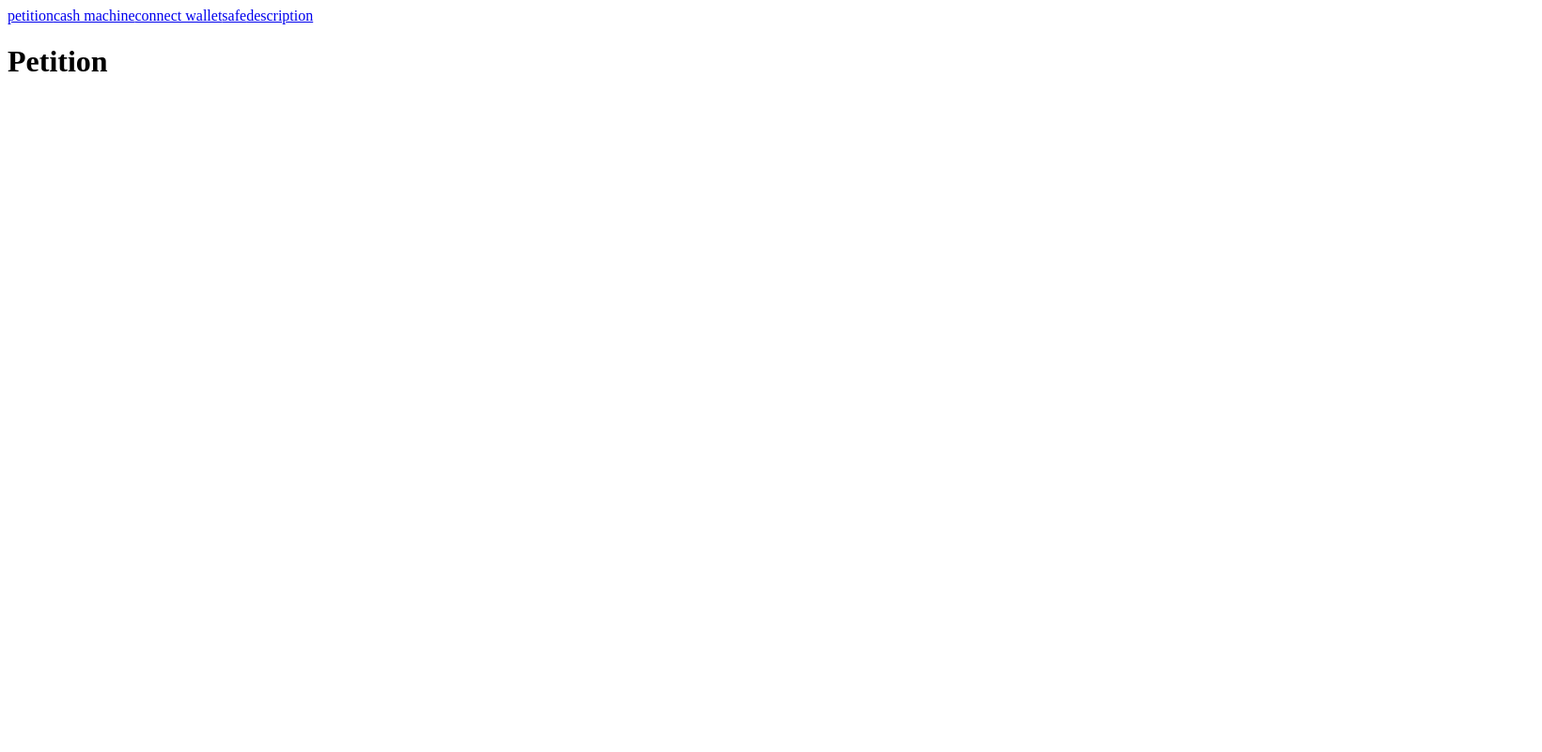
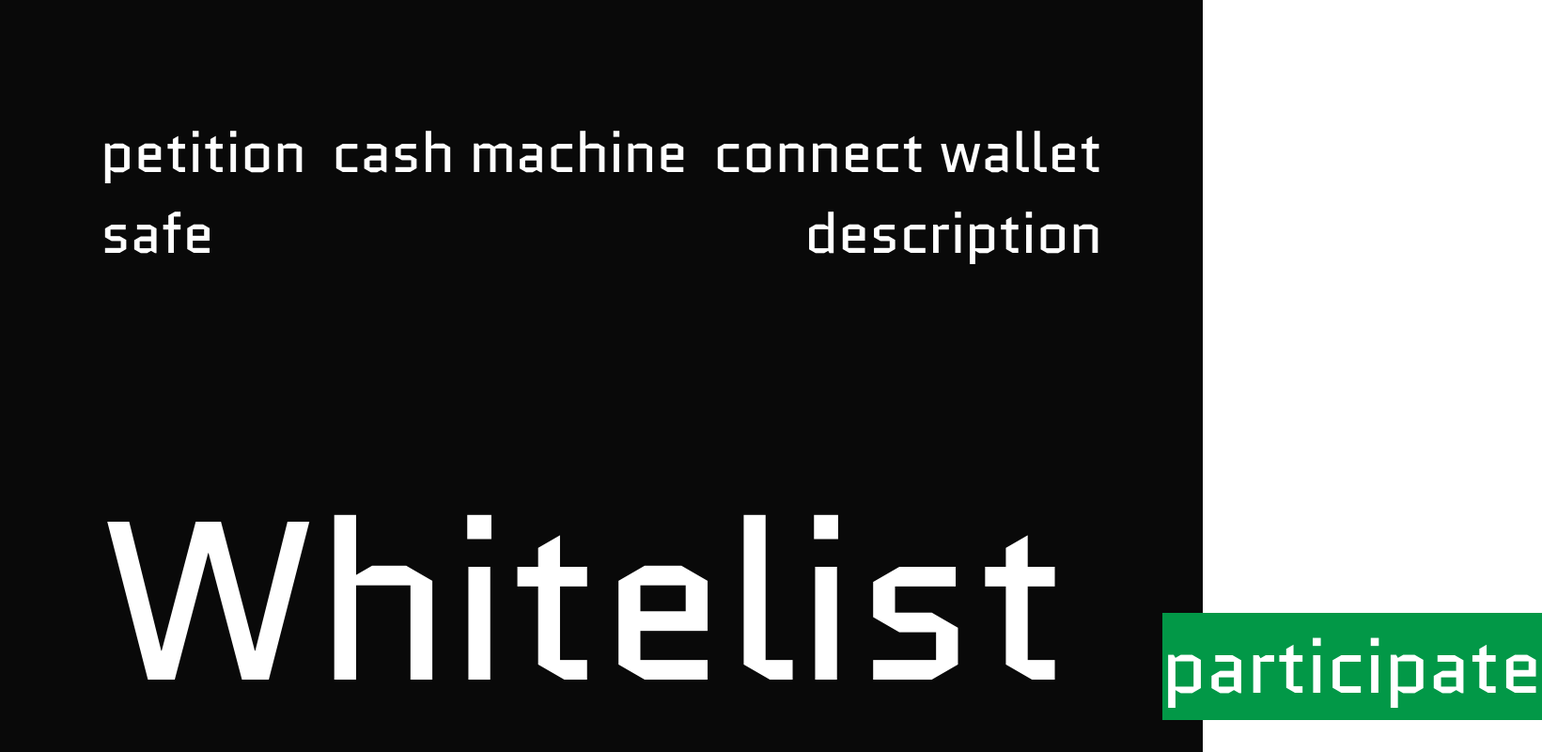
Before and after one commit to vkuper77/white-list, a Next.js app: page / in a window 1280 px wide. Shown: the top 800 px of the page at 94% size, 1641 px wide, since content can reach past the window. Built offline with nearby package versions, Linux system fonts and the light colour scheme.

Commit message:
feat: add About

```diff
--- /dev/null
+++ b/pages/_app.js
@@ -0,0 +1,5 @@
+import '@/styles/globals.css'
+
+export default function App({ Component, pageProps }) {
+  return <Component {...pageProps} />
+}
--- a/pages/index.js
+++ b/pages/index.js
@@ -1,10 +1,15 @@
-import NavBar from '@/src/components/NavBar'
+import About from "@/src/components/About";
+import NavBar from "@/src/components/NavBar";
 
 export default function Home() {
   return (
     <div>
-      <NavBar />
-      <h1>Petition</h1>
+      <div className="header">
+        <NavBar />
+      </div>
+      <div>
+        <About />
+      </div>
     </div>
   )
 }
--- /dev/null
+++ b/src/components/About.js
@@ -0,0 +1,20 @@
+import styles from "@/styles/About.module.css"
+import { Quantico } from '@next/font/google'
+
+const quantico = Quantico({subsets: ['latin'], weight: '400' })
+
+const About = () => {
+    return (<div className={quantico.className}>
+                <div className={styles.container}>
+                    <div>
+                        <p className={styles.title}>Whitelist</p>
+                        <p className={styles.text}>Give yourself a chance to win the sacred NFT.</p>
+                        <p className={styles.text}>Push the button on the right.</p>
+                    </div>
+                    <a className={styles.button}>participate</a>
+                    <div className={styles.ellipse}/>
+                </div>
+            </div> )
+}
+
+export default About
--- a/src/components/NavBar.js
+++ b/src/components/NavBar.js
@@ -1,22 +1,18 @@
-import Link from 'next/link'
+import styles from "@/styles/NavBar.module.css"
+import { Quantico } from '@next/font/google'
+
+const quantico = Quantico({subsets: ['latin'], weight: '400' })
 
 const NavBar = () => {
-    return <div>
-    <Link href='/'>
-      petition
-    </Link>
-    <Link href='/cash-machine'>
-      cash machine
-    </Link>
-    <Link href='/connect-wallet'>
-      connect wallet
-    </Link>
-    <Link href='/safe'>
-      safe
-    </Link>
-    <Link href='/description'>
-      description
-    </Link>
-  </div>
+    return (<div className={quantico.className}>
+                <div className={styles.container}>
+                    <a href="#0" className={styles.link}>petition</a>
+                    <a href="#1" className={styles.link}>cash machine</a>
+                    <a href="#2" className={styles.link}>connect wallet</a>
+                    <a href="#3" className={styles.link}>safe</a>
+                    <a href="#4" className={styles.link}>description</a>
+                </div>
+            </div>)
 }
+
 export default NavBar
--- /dev/null
+++ b/styles/About.module.css
@@ -0,0 +1,45 @@
+.container{
+    display: flex;
+    flex-direction: row;
+    background-color: #090909;
+    align-items: center;
+    padding-left: 107px;
+    padding-top: 177px;
+}
+
+.title{
+    color: #fff;
+    font-size: 240px;
+    line-height: 343px;
+}
+
+.text{
+    color: #fff;
+    font-size: 48px;
+    line-height: 69px;
+}
+
+.button{
+    background-color: #029847;
+    text-decoration: none;
+    color: #fff;
+    margin-left: 100px;
+    font-size: 80px;
+    line-height: 114px;
+}
+
+.button:hover {
+    color: #090909;
+    cursor: pointer;
+}
+
+.ellipse{
+    height: 548px;
+    border-radius: 50%;
+    background-color: #090909;
+    position: absolute;
+    right: 0;
+    left: 0;
+    bottom: -195px;
+    z-index: -1;
+}
--- /dev/null
+++ b/styles/NavBar.module.css
@@ -0,0 +1,23 @@
+.container {
+    display: flex;
+    flex-direction: row;
+    flex-wrap: wrap;
+    justify-content: space-between;
+    padding-top: 119px;
+    padding-left: 107px;
+    padding-right: 107px;
+}
+
+.link {
+    color: #000;
+    text-decoration: none;
+    font-style: normal;
+    font-weight: 400;
+    font-size: 60px;
+    color: #FFFFFF;
+}
+
+.link:hover {
+    background-color: #029847;
+    color: #090909;
+}
--- a/styles/globals.css
+++ b/styles/globals.css
@@ -1,107 +1,17 @@
-:root {
-  --max-width: 1100px;
-  --border-radius: 12px;
-  --font-mono: ui-monospace, Menlo, Monaco, 'Cascadia Mono', 'Segoe UI Mono',
-    'Roboto Mono', 'Oxygen Mono', 'Ubuntu Monospace', 'Source Code Pro',
-    'Fira Mono', 'Droid Sans Mono', 'Courier New', monospace;
-
-  --foreground-rgb: 0, 0, 0;
-  --background-start-rgb: 214, 219, 220;
-  --background-end-rgb: 255, 255, 255;
-
-  --primary-glow: conic-gradient(
-    from 180deg at 50% 50%,
-    #16abff33 0deg,
-    #0885ff33 55deg,
-    #54d6ff33 120deg,
-    #0071ff33 160deg,
-    transparent 360deg
-  );
-  --secondary-glow: radial-gradient(
-    rgba(255, 255, 255, 1),
-    rgba(255, 255, 255, 0)
-  );
-
-  --tile-start-rgb: 239, 245, 249;
-  --tile-end-rgb: 228, 232, 233;
-  --tile-border: conic-gradient(
-    #00000080,
-    #00000040,
-    #00000030,
-    #00000020,
-    #00000010,
-    #00000010,
-    #00000080
-  );
-
-  --callout-rgb: 238, 240, 241;
-  --callout-border-rgb: 172, 175, 176;
-  --card-rgb: 180, 185, 188;
-  --card-border-rgb: 131, 134, 135;
+* {
+  margin: 0;
+  padding: 0;
+  box-sizing: border-box;
 }
 
-@media (prefers-color-scheme: dark) {
-  :root {
-    --foreground-rgb: 255, 255, 255;
-    --background-start-rgb: 0, 0, 0;
-    --background-end-rgb: 0, 0, 0;
-
-    --primary-glow: radial-gradient(rgba(1, 65, 255, 0.4), rgba(1, 65, 255, 0));
-    --secondary-glow: linear-gradient(
-      to bottom right,
-      rgba(1, 65, 255, 0),
-      rgba(1, 65, 255, 0),
-      rgba(1, 65, 255, 0.3)
-    );
-
-    --tile-start-rgb: 2, 13, 46;
-    --tile-end-rgb: 2, 5, 19;
-    --tile-border: conic-gradient(
-      #ffffff80,
-      #ffffff40,
-      #ffffff30,
-      #ffffff20,
-      #ffffff10,
-      #ffffff10,
-      #ffffff80
-    );
-
-    --callout-rgb: 20, 20, 20;
-    --callout-border-rgb: 108, 108, 108;
-    --card-rgb: 100, 100, 100;
-    --card-border-rgb: 200, 200, 200;
-  }
-}
-
-* {
-  box-sizing: border-box;
-  padding: 0;
-  margin: 0;
-}
-
-html,
-body {
-  max-width: 100vw;
-  overflow-x: hidden;
+html {
+  scroll-behavior: smooth;
 }
 
 body {
-  color: rgb(var(--foreground-rgb));
-  background: linear-gradient(
-      to bottom,
-      transparent,
-      rgb(var(--background-end-rgb))
-    )
-    rgb(var(--background-start-rgb));
+  background-color: white;
 }
 
-a {
-  color: inherit;
-  text-decoration: none;
+.header {
+  background-color: #090909;
 }
-
-@media (prefers-color-scheme: dark) {
-  html {
-    color-scheme: dark;
-  }
-}
```
Also changed, not shown: pages/cash-machine.js (deleted, +0 -12 lines), pages/connect-wallet.js (deleted, +0 -11 lines), pages/description.js (deleted, +0 -11 lines), pages/safe.js (deleted, +0 -11 lines).
